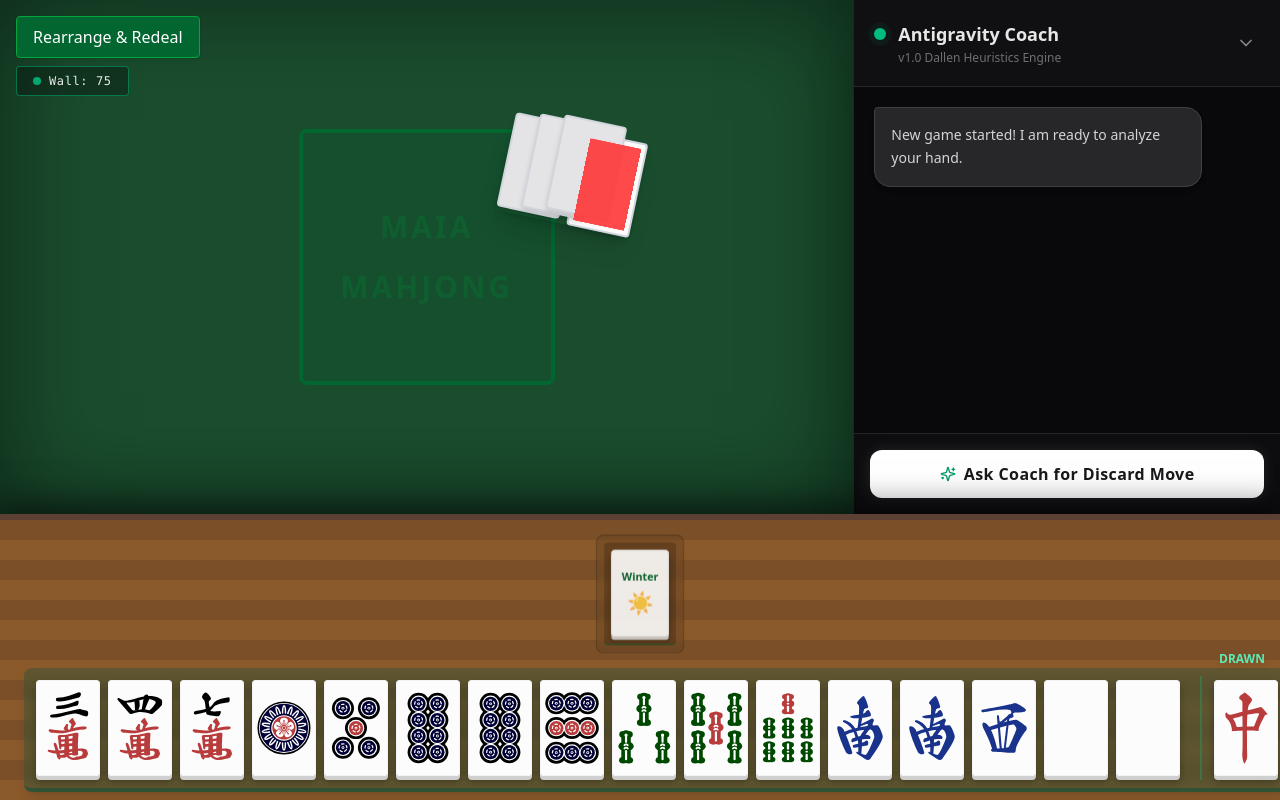
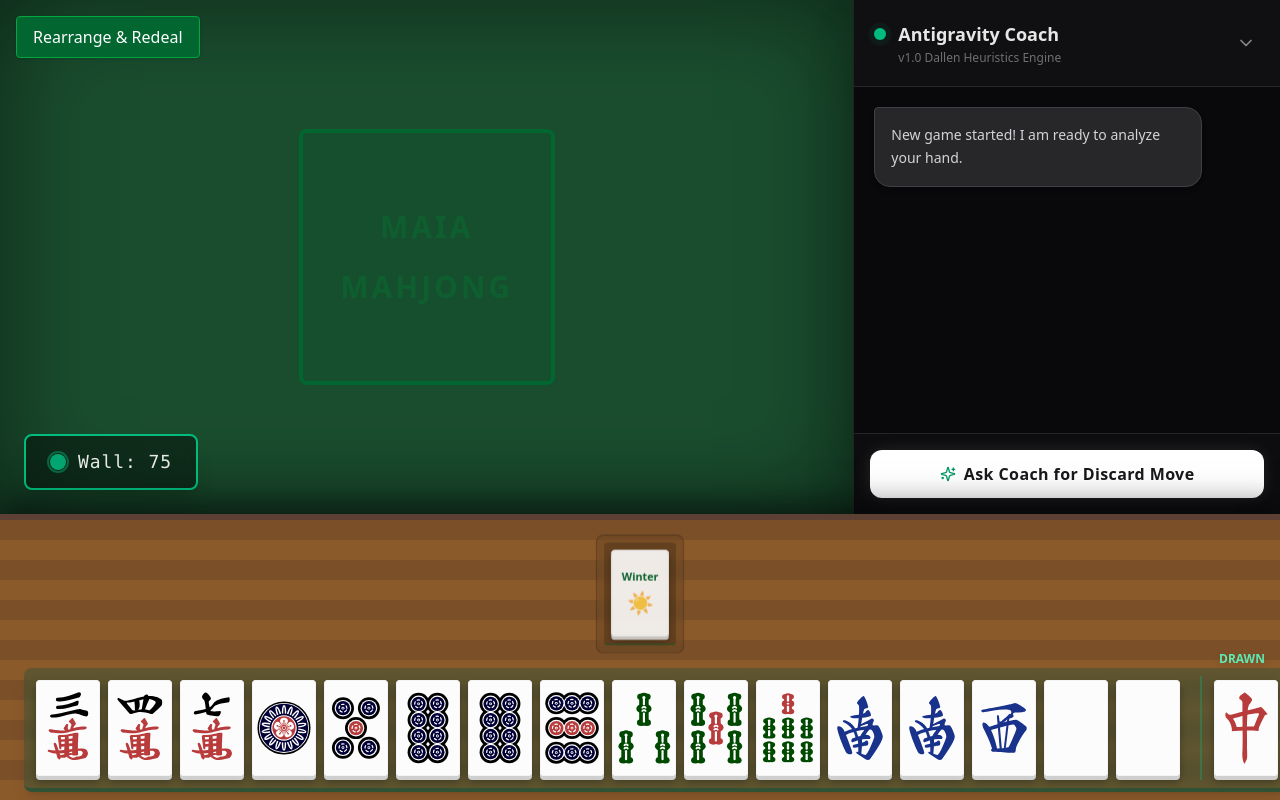
Before and after one commit to dallenchao-lab/maia-mahjong, a React (Vite) app: page / in a window 1280 px wide. Built offline with nearby package versions, Linux system fonts and the light colour scheme.

Commit message:
ui: Clean center table layout and reposition Wall counter to bottom-left bounds

```diff
--- a/src/App.jsx
+++ b/src/App.jsx
@@ -491,10 +491,11 @@ function App() {
 
          <div className="absolute top-4 left-4 z-10 flex flex-col gap-2">
             <button onClick={startNewGame} className="px-3 sm:px-4 py-1.5 sm:py-2 bg-green-800 border border-green-600 rounded text-xs sm:text-base shadow-sm hover:bg-green-700 transition w-max">Rearrange & Redeal</button>
-            <div className={`px-3 sm:px-4 py-1.5 text-[10px] sm:text-xs font-mono bg-black/30 rounded border text-white/90 w-max shadow-inner transition-colors duration-500 flex gap-2 items-center tracking-wider ${currentTurn === 0 ? 'border-emerald-500/50 text-emerald-300 shadow-[0_0_15px_rgba(16,185,129,0.3)]' : 'border-white/10'}`}>
-               <span className={`w-2 h-2 rounded-full ${currentTurn === 0 ? 'bg-emerald-400 animate-pulse' : 'bg-white/20'}`}></span>
-               Wall: {remainingDeck.length}
-            </div>
+         </div>
+
+         <div className={`absolute bottom-4 sm:bottom-6 left-4 sm:left-6 z-10 px-4 sm:px-6 py-2 sm:py-3 text-sm sm:text-lg font-mono bg-black/40 rounded-lg border-2 text-white/90 shadow-xl transition-colors duration-500 flex gap-3 items-center tracking-wider ${currentTurn === 0 ? 'border-emerald-500 text-emerald-300 shadow-[0_0_20px_rgba(16,185,129,0.3)] backdrop-blur-sm' : 'border-white/10 backdrop-blur-sm'}`}>
+            <span className={`w-3 h-3 sm:w-4 sm:h-4 rounded-full ${currentTurn === 0 ? 'bg-emerald-400 animate-pulse outline outline-emerald-400/50 outline-2 outline-offset-1' : 'bg-white/20'}`}></span>
+            Wall: {remainingDeck.length}
          </div>
 
          {/* Center Felt - Discards */}
@@ -511,18 +512,6 @@ function App() {
                 <div className="w-48 h-48 sm:w-64 sm:h-64 border-4 border-green-800 rounded-lg flex items-center justify-center bg-green-900/40 transform scale-75 md:scale-100">
                     <span className="text-xl sm:text-3xl text-green-700 font-bold opacity-30 tracking-widest uppercase text-center leading-loose">Maia<br/>Mahjong</span>
                 </div>
-            )}
-
-            {/* Center Logo/Bots Display (Hidden slightly if discards pile up) */}
-            {discardPile.length < 15 && (
-               <div className={`absolute top-1/4 right-1/4 transform rotate-12 flex -space-x-4 sm:-space-x-10 shadow-xl scale-50 sm:scale-100 max-w-[50%] transition-opacity duration-1000 ${discardPile.length > 5 ? 'opacity-10' : 'opacity-100'}`}>
-                  <div className="w-16 h-24 bg-zinc-200 border-2 border-gray-300 rounded shadow-md transform -translate-y-1"></div>
-                  <div className="w-16 h-24 bg-zinc-200 border-2 border-gray-300 rounded shadow-md transform -translate-y-2"></div>
-                  <div className="w-16 h-24 bg-zinc-200 border-2 border-gray-300 rounded shadow-md transform -translate-y-3"></div>
-                  <div className="w-16 h-24 bg-zinc-200 border-2 border-gray-300 rounded shadow-md transform flex items-center justify-center" style={{ backgroundColor: '#FCFCFC' }}>
-                     <img src="/tiles/Back.svg" className="opacity-90 w-full h-full object-cover p-1" draggable={false} alt="Deck" />
-                  </div>
-               </div>
             )}
 
             {/* User Action Overlay */}
```
